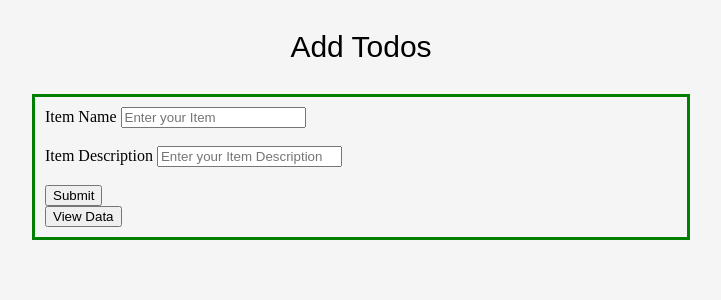
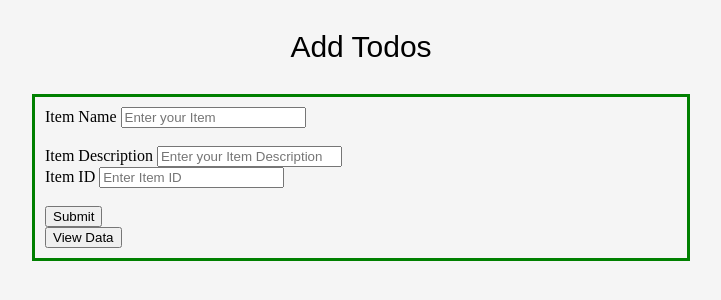
Before and after one commit to manishsinghtomar/Tutedude_Assignment, a Flask app: page / in a window 1280 px wide. Shown: the top 300 px of the page, without its empty margins (279-1000 px from the left). Run offline with Flask 3, Linux system fonts and the light colour scheme.

Commit message:
Add Item ID field

```diff
--- a/Frontend/templates/index.html
+++ b/Frontend/templates/index.html
@@ -35,13 +35,15 @@
           placeholder="Enter your Item Description"
         />
         <br />
-        <!-- <label for="confirm_password">Confirm Password</label>
-        <input
-          type="password"
-          name="confirm_password"
-          id="confirm_password"
-          placeholder="confirm your password"
-        /> -->
+         <label for="Item_ID">Item ID</label>
+  <input
+    type="text"
+    name="Item_ID"
+    id="Item_ID"
+    placeholder="Enter Item ID"
+  />
+  <br />
+
         <br />
         <input type="submit" value="Submit" />
       </form>
```
